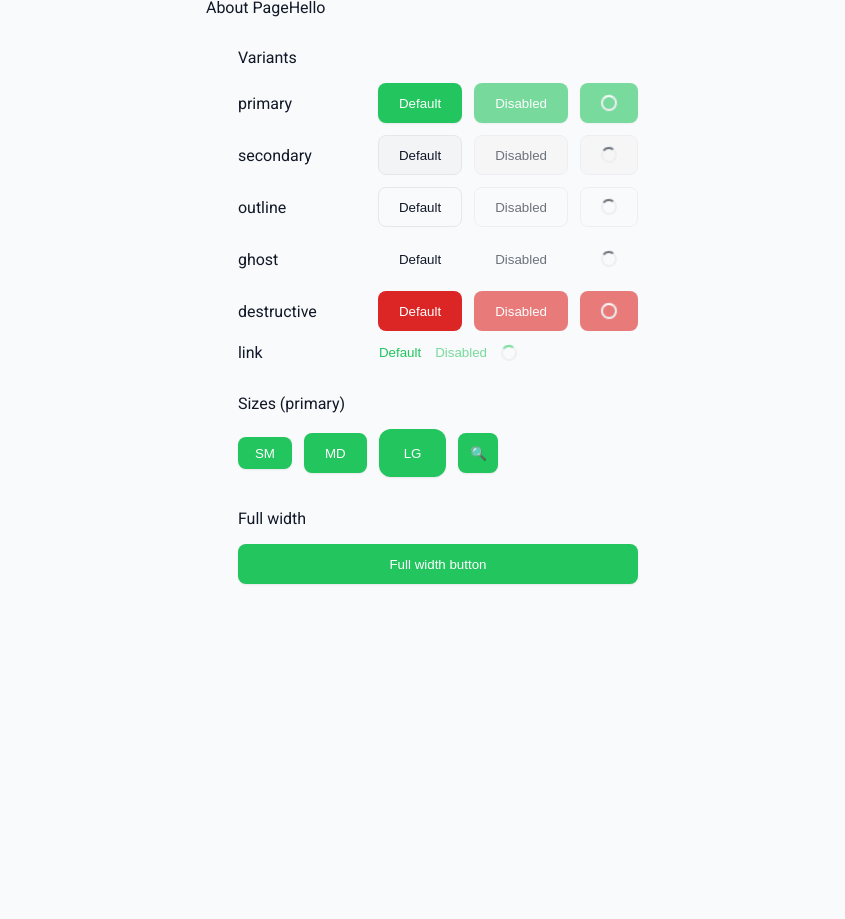
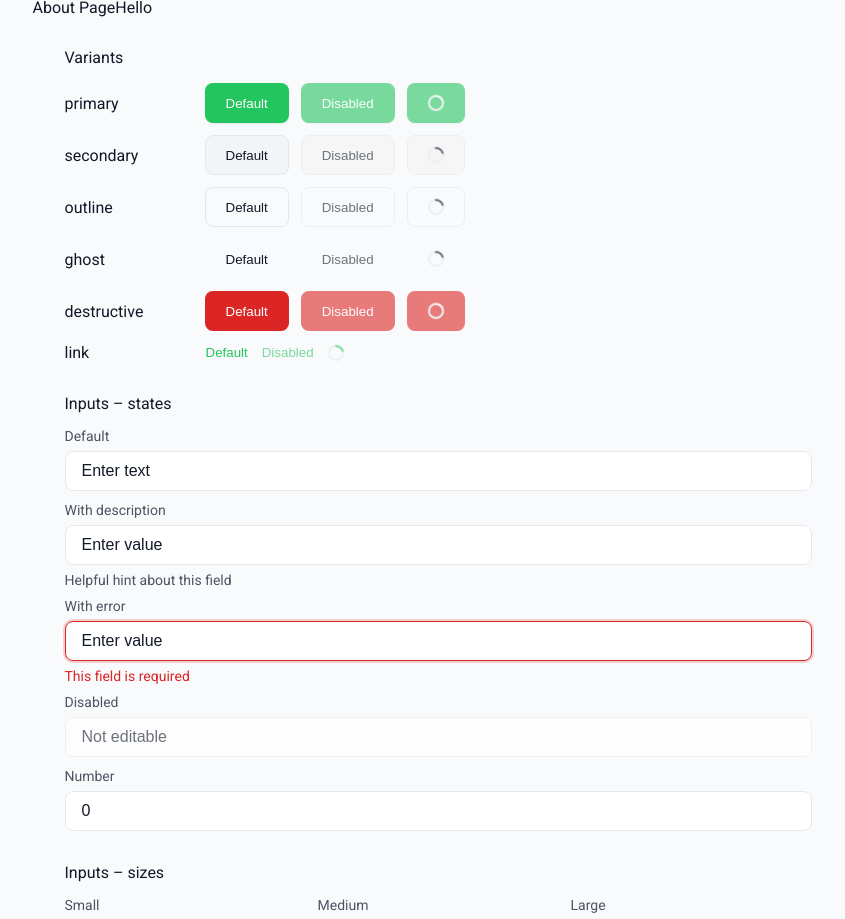
Before and after one commit to MrScotch679/CalorieTracker, a Next.js app: page /en/about in a window 1280 px wide. Shown: the top 919 px of the page, without its empty margins (202-1047 px from the left). Before the commit the page ends 800 px from the top, so only its background shows below. Built offline with nearby package versions, Linux system fonts and the light colour scheme.

Commit message:
feat: SInput

```diff
--- a/package.json
+++ b/package.json
@@ -29,6 +29,7 @@
     "radix-ui": "^1.4.3",
     "react": "19.1.0",
     "react-dom": "19.1.0",
+    "react-hook-form": "^7.62.0",
     "server-only": "^0.0.1",
     "zod": "^4.1.1"
   },
--- a/src/app/[locale]/about/_components/AboutPageContent/AboutPageContent.tsx
+++ b/src/app/[locale]/about/_components/AboutPageContent/AboutPageContent.tsx
@@ -1,6 +1,6 @@
 'use client';
 
-import { SButton } from '@/shared';
+import { SButton, SInput } from '@/shared';
 
 const variants = ['primary', 'secondary', 'outline', 'ghost', 'destructive', 'link'] as const;
 const sizes = ['sm', 'md', 'lg', 'icon'] as const;
@@ -41,6 +41,47 @@ export const AboutPageContent = () => {
       </section>
 
       <section>
+        <h3 style={{ marginBottom: 'var(--space-16)' }}>{'Inputs – states'}</h3>
+        <div style={{ display: 'grid', gap: 'var(--space-12)' }}>
+          <SInput label={'Default'} placeholder={'Enter text'} />
+          <SInput
+            label={'With description'}
+            description={'Helpful hint about this field'}
+            placeholder={'Enter value'}
+          />
+          <SInput
+            label={'With error'}
+            error={'This field is required'}
+            placeholder={'Enter value'}
+          />
+          <SInput label={'Disabled'} disabled placeholder={'Not editable'} />
+          <SInput label={'Number'} type={'number'} placeholder={'0'} />
+        </div>
+      </section>
+
+      <section>
+        <h3 style={{ marginBottom: 'var(--space-16)' }}>{'Inputs – sizes'}</h3>
+        <div
+          style={{
+            display: 'grid',
+            gap: 'var(--space-12)',
+            gridTemplateColumns: 'repeat(3, minmax(0, 1fr))',
+          }}
+        >
+          <SInput label={'Small'} size={'sm'} placeholder={'Small size'} />
+          <SInput label={'Medium'} size={'md'} placeholder={'Medium size'} />
+          <SInput label={'Large'} size={'lg'} placeholder={'Large size'} />
+        </div>
+      </section>
+
+      <section>
+        <h3 style={{ marginBottom: 'var(--space-16)' }}>{'Input – full width'}</h3>
+        <div style={{ maxWidth: 420 }}>
+          <SInput fullWidth label={'Full width'} placeholder={'Stretches to container width'} />
+        </div>
+      </section>
+
+      <section>
         <h3 style={{ marginBottom: 'var(--space-16)' }}>{'Sizes (primary)'}</h3>
         <div
           style={{
--- /dev/null
+++ b/src/shared/components/SInput/SInput.module.scss
@@ -0,0 +1,86 @@
+@mixin box-shadow($shadow) {
+  box-shadow: 0 0 0 2px color-mix(in srgb, $shadow 20%, transparent);
+}
+
+.root {
+  display: grid;
+  gap: var(--space-8);
+}
+
+.label {
+  font-size: var(--font-size-sm);
+  color: var(--text-secondary);
+}
+
+.control {
+  position: relative;
+
+  display: grid;
+  align-items: center;
+
+  border: 1px solid var(--border-primary);
+  border-radius: var(--radius-8);
+
+  background-color: var(--surface-elevated);
+
+  transition:
+    border-color var(--duration-normal),
+    box-shadow var(--duration-normal),
+    background-color var(--duration-normal);
+
+  &.is-disabled {
+    cursor: not-allowed;
+    opacity: 0.6;
+  }
+
+  &.is-error {
+    border-color: var(--error);
+
+    @include box-shadow(var(--error));
+  }
+
+  &:focus-within {
+    border-color: var(--accent);
+
+    @include box-shadow(var(--accent));
+  }
+}
+
+.input {
+  width: 100%;
+  padding: var(--space-8) var(--space-16);
+  border: none;
+
+  font-size: var(--font-size-md);
+  color: var(--text-primary);
+
+  background: transparent;
+  outline: none;
+}
+
+/* Sizes */
+.size-sm {
+  min-height: 2rem; /* 32px */
+}
+
+.size-md {
+  min-height: 2.5rem; /* 40px */
+}
+
+.size-lg {
+  min-height: 3rem; /* 48px */
+}
+
+.description {
+  font-size: var(--font-size-sm);
+  color: var(--text-secondary);
+}
+
+.error {
+  font-size: var(--font-size-sm);
+  color: var(--error);
+}
+
+.full-width {
+  width: 100%;
+}
--- /dev/null
+++ b/src/shared/components/SInput/SInput.tsx
@@ -0,0 +1,47 @@
+'use client';
+
+import clsx from 'clsx';
+import { useId } from 'react';
+
+import type { SInputProps } from '../../types/SInput/SInputProps';
+
+import styles from './SInput.module.scss';
+
+export const SInput = (props: SInputProps) => {
+  const {
+    label,
+    description,
+    error,
+    size = 'md',
+    fullWidth,
+    className,
+    id,
+    disabled,
+    ...rest
+  } = props;
+
+  const generatedId = useId();
+  const inputId = id || `input-${generatedId}`;
+
+  return (
+    <div className={clsx(styles.root, className, { [styles['full-width']]: fullWidth })}>
+      {label ? (
+        <label htmlFor={inputId} className={styles.label}>
+          {label}
+        </label>
+      ) : null}
+
+      <div
+        className={clsx(styles.control, styles[`size-${size}`], {
+          [styles['is-error']]: Boolean(error),
+          [styles['is-disabled']]: Boolean(disabled),
+        })}
+      >
+        <input id={inputId} className={styles.input} disabled={disabled} {...rest} />
+      </div>
+
+      {description && !error ? <div className={styles.description}>{description}</div> : null}
+      {error ? <div className={styles.error}>{error}</div> : null}
+    </div>
+  );
+};
--- a/src/shared/index.ts
+++ b/src/shared/index.ts
@@ -1 +1,2 @@
 export { SButton } from './components/SButton/SButton';
+export { SInput } from './components/SInput/SInput';
--- /dev/null
+++ b/src/shared/types/SInput/SInputProps.ts
@@ -0,0 +1,11 @@
+import type { InputHTMLAttributes } from 'react';
+
+import type { SInputSize } from './SInputSize';
+
+export interface SInputProps extends Omit<InputHTMLAttributes<HTMLInputElement>, 'size'> {
+  label?: string;
+  description?: string;
+  error?: string;
+  size?: SInputSize;
+  fullWidth?: boolean;
+}
--- /dev/null
+++ b/src/shared/types/SInput/SInputSize.ts
@@ -0,0 +1 @@
+export type SInputSize = 'sm' | 'md' | 'lg';
```
Also changed, not shown: 1 other file (tests, documents, lock files or other folders).
